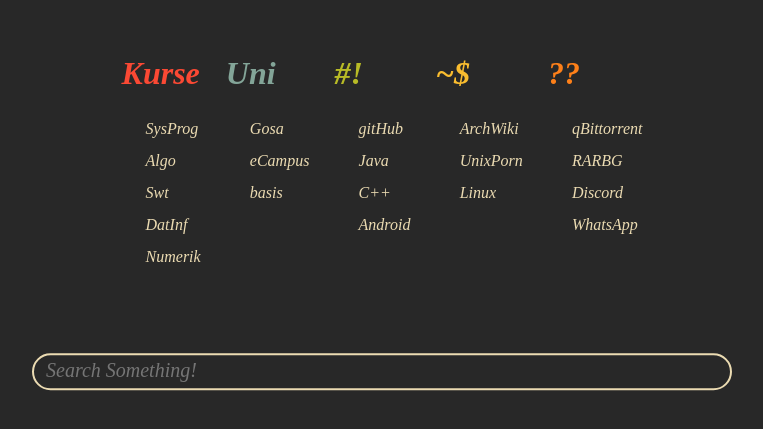
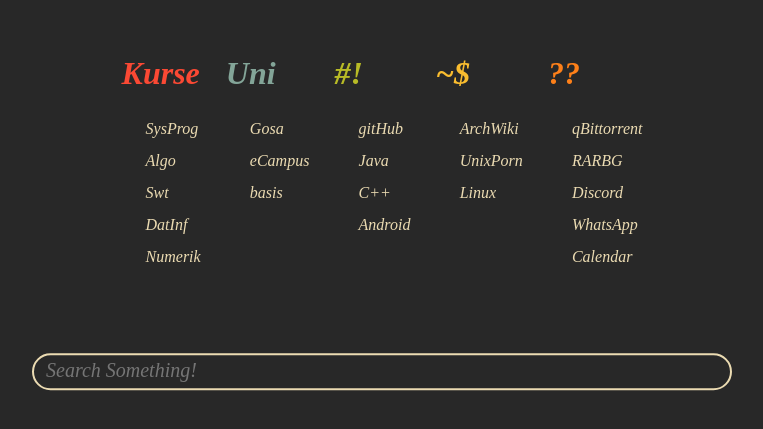
Before and after one commit to L3MON4D3/Startpage, a plain HTML site: page index.html in a window 1280 px wide. Shown: the part 177-606 px from the top of the page, without its empty margins (258-1021 px from the left). Drawn offline with Linux system fonts and the light colour scheme.

Commit message:
Add Calendar in various.

```diff
--- a/index.html
+++ b/index.html
@@ -50,6 +50,7 @@
                         <a href="https://rarbg.to">RARBG</a>
                         <a href="https://discordapp.com/channels/@me">Discord</a>
                         <a href="https://web.whatsapp.com">WhatsApp</a>
+                        <a href="https://calendar.google.com/">Calendar</a>
                     </div>
                 </div>
             </div>
```
